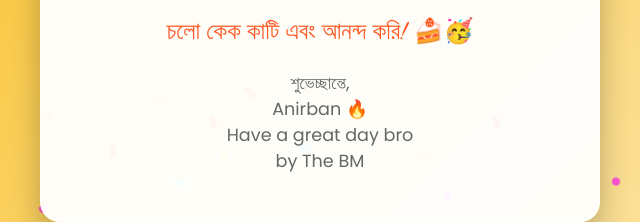
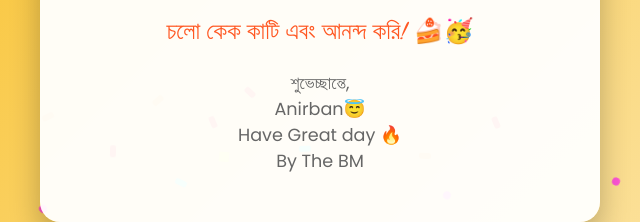
Before and after one commit to wwwbishnumajhi235488-byte/BIRTHDAY.HTML-, a plain HTML site: page index.html in a window 1280 px wide. Shown: the part 487-709 px from the top of the page, 320-960 px from the left. Drawn offline with Linux system fonts and the light colour scheme.

Commit message:
Update index.html

```diff
--- a/index.html
+++ b/index.html
@@ -151,7 +151,7 @@
             সবসময় ভালো থেকো!
         </p>
         <p class="celebration-text">চলো কেক কাটি এবং আনন্দ করি! 🍰🥳</p>
-        <p style="font-size: 1.1em; color: #666; margin-top: 20px;">শুভেচ্ছান্তে,<br>Anirban 🔥<br>Have a great day bro<br> by The BM</p>
+        <p style="font-size: 1.1em; color: #666; margin-top: 20px;">শুভেচ্ছান্তে,<br>Anirban😇<br>Have Great day 🔥<br>By The BM</p>
     </div>
 
     <script>
```
